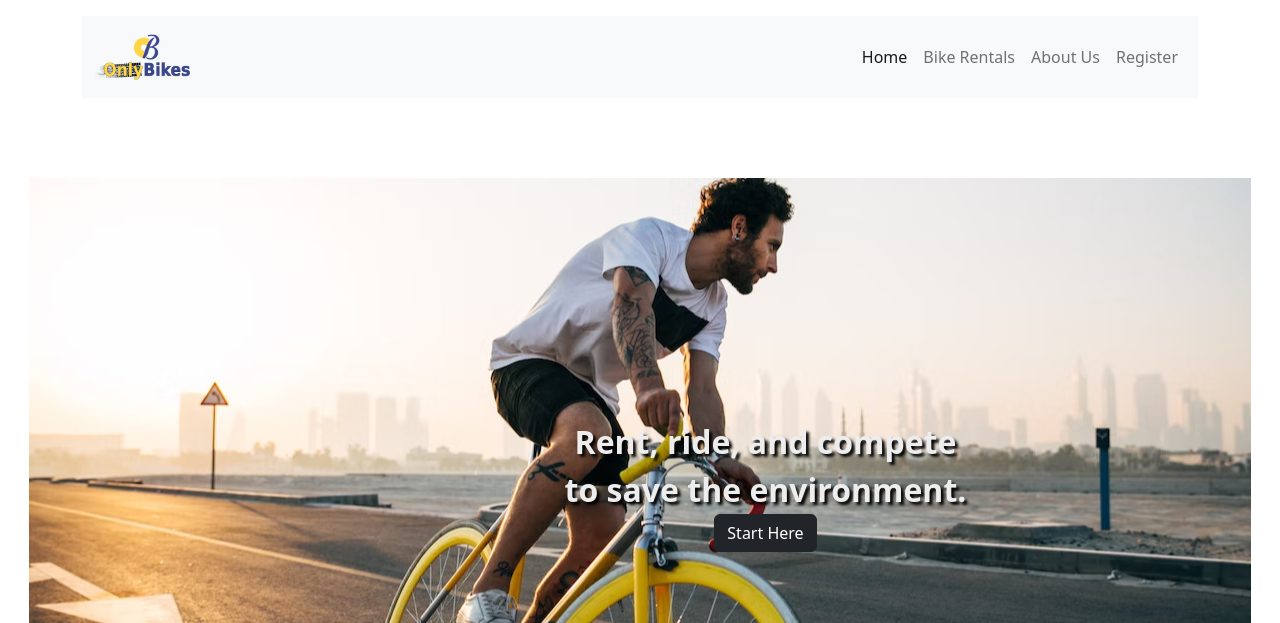
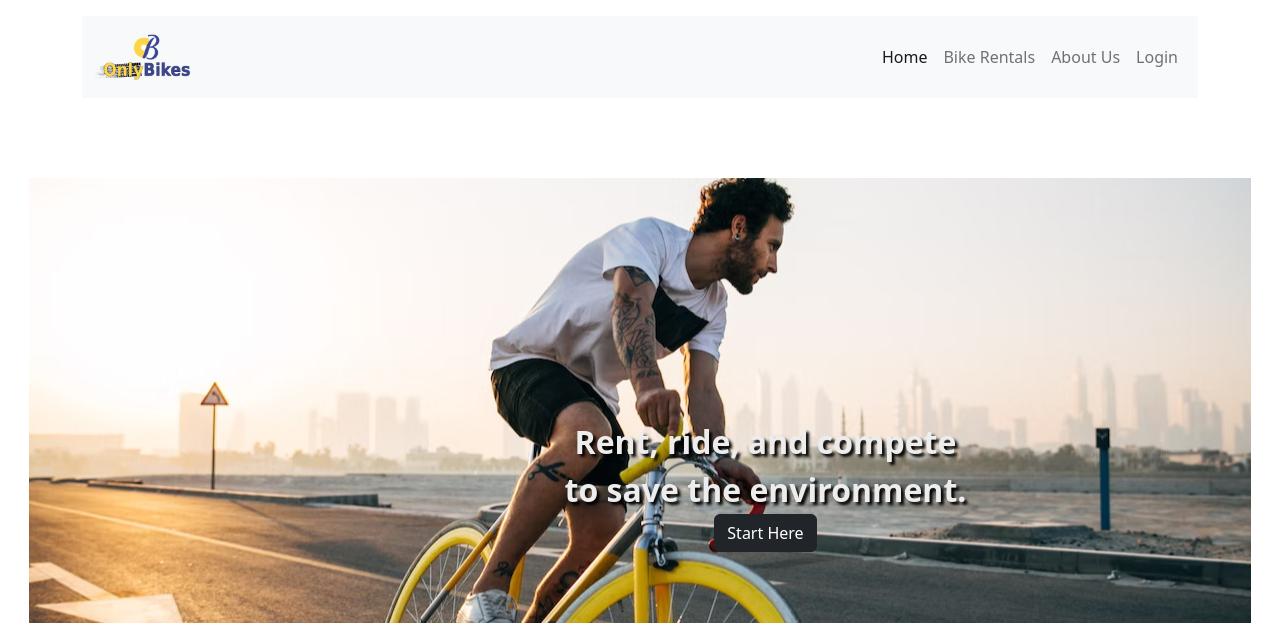
Before and after one commit to TeachMeTW/OnlyBikes, a Django app: page / in a window 1280 px wide. Shown: the top 623 px of the page. Run offline with Django 4.2, Linux system fonts and the light colour scheme.

Commit message:
updated -- navbar link to login

```diff
--- a/onlyBikes/onlyBikesApp/templates/partials/navbar.html
+++ b/onlyBikes/onlyBikesApp/templates/partials/navbar.html
@@ -26,7 +26,7 @@
                   </li>
                   {% if not request.user.is_authenticated %}
                     <li class="nav-item">
-                      <a class="nav-link" href="/login/auth0">Register</a>
+                      <a class="nav-link" href="/login/auth0">Login</a>
                     </li>
                   {% else %}
                   <li class="nav-item">
```
Also changed, not shown: onlyBikes/db.sqlite3.
